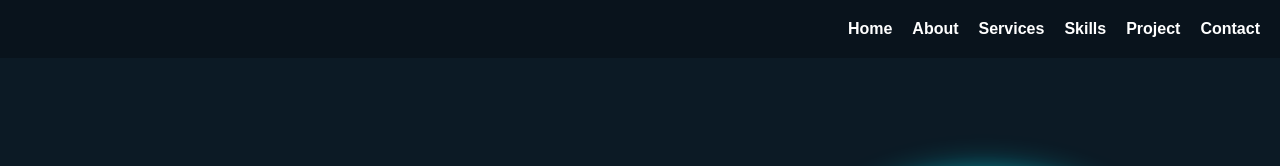
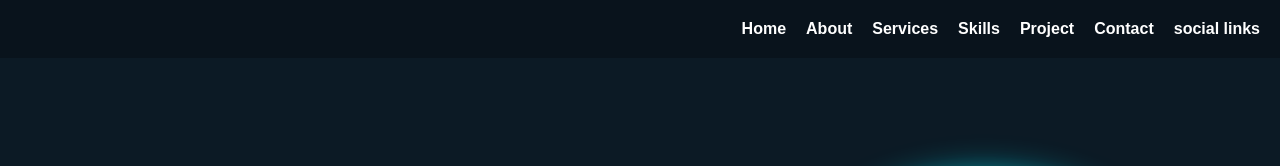
Before and after one commit to Http-ankush/portfolio, a plain HTML site: page index.html in a window 1280 px wide. Shown: the top 166 px of the page. Drawn offline with Linux system fonts and the light colour scheme.

Commit message:
Update index.html
you can add social links section to your nav bar

```diff
--- a/index.html
+++ b/index.html
@@ -17,6 +17,8 @@
                 <li><a href="#">Skills</a></li>
                 <li><a href="#">Project</a></li>
                 <li><a href="#">Contact</a></li>
+                 <li><a href="#">social links</a></li>
+
             </ul>
         </nav>
     </header>
```
